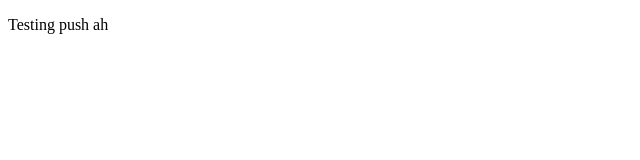
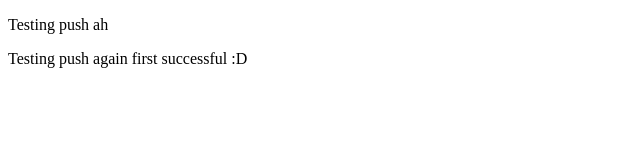
Before and after one commit to GiuliaLeoni/testing-push, a plain HTML site: page index.html in a window 1280 px wide. Shown: the whole page, without its empty margins (0-640 px from the left). Drawn offline with Linux system fonts and the light colour scheme.

Commit message:
Test push again

```diff
--- a/index.html
+++ b/index.html
@@ -8,5 +8,6 @@
 </head>
 <body>
     <p>Testing push ah</p>
+    <p>Testing push again first successful :D</p>
 </body>
 </html>
```
